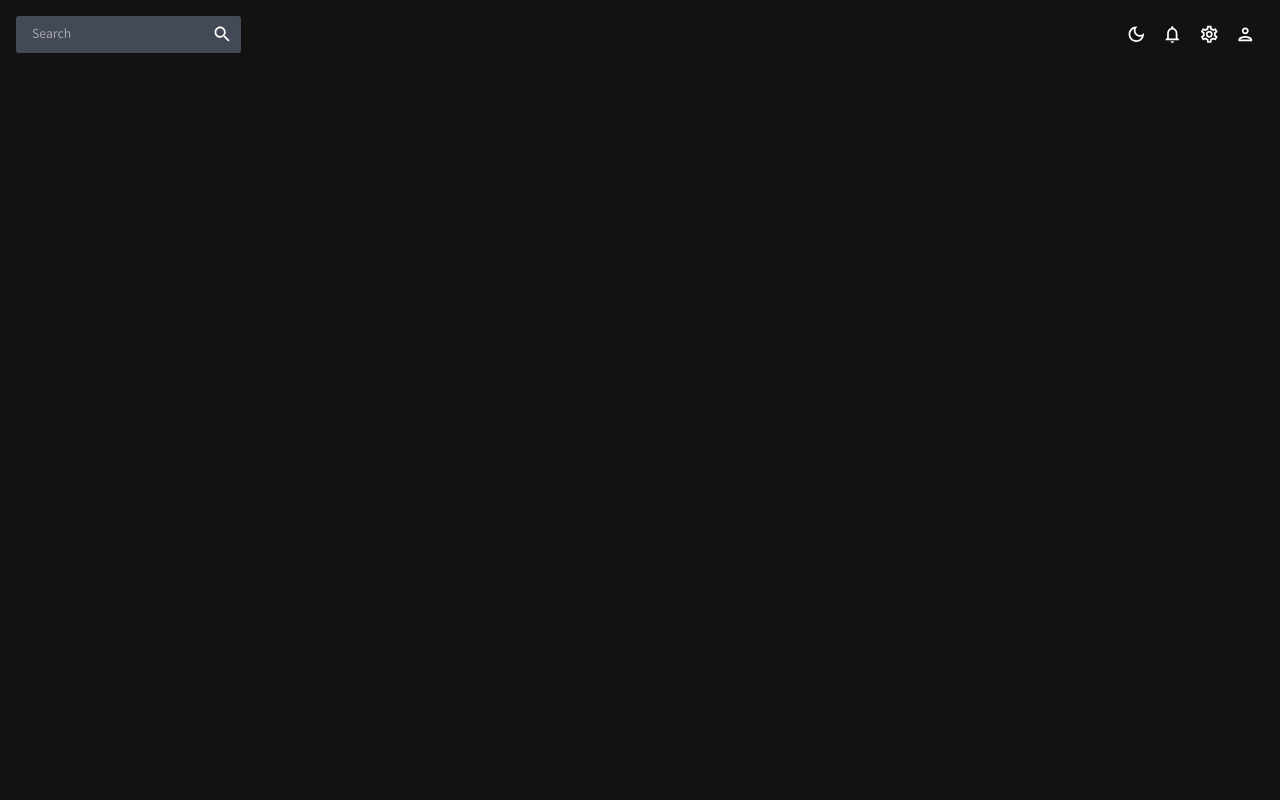
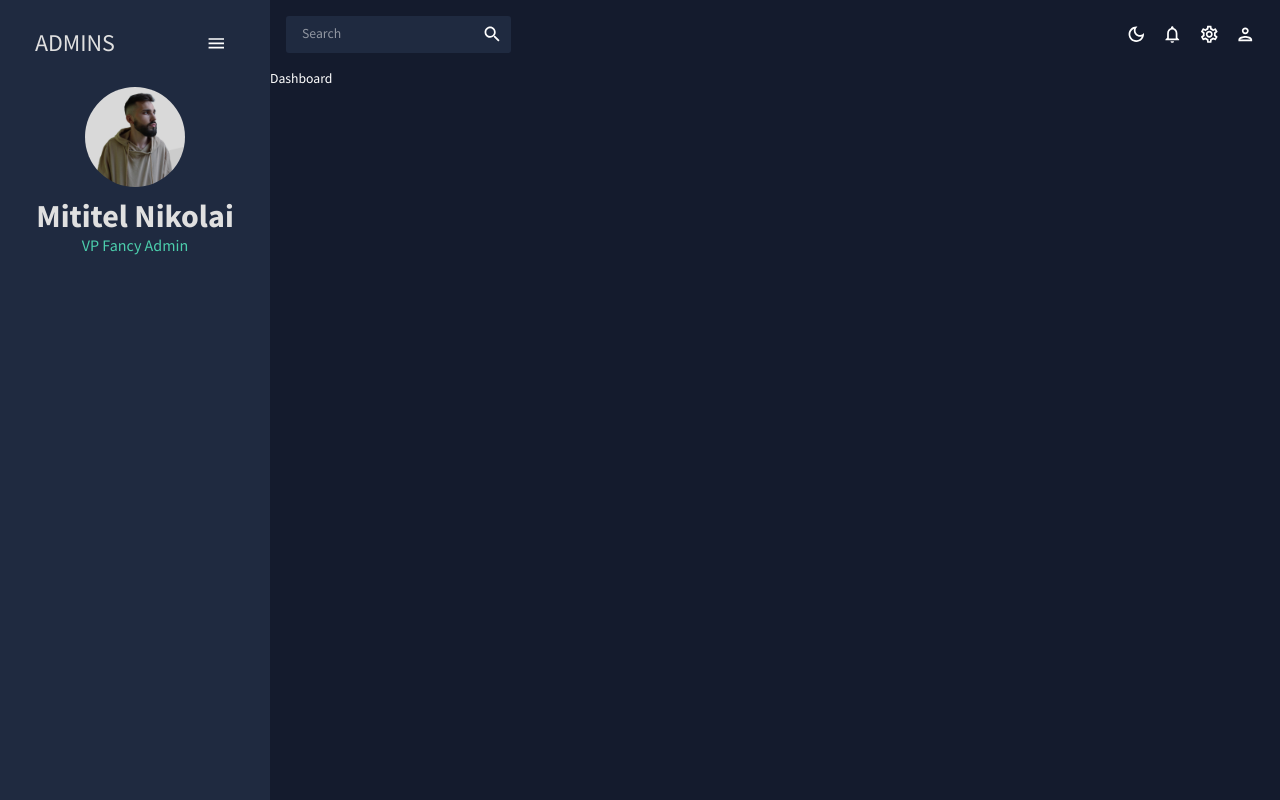
Before and after one commit to MititelNikolai/react-admin-dashboard, a React (Create React App) app: page / in a window 1280 px wide. Built offline with nearby package versions, Linux system fonts and the light colour scheme.

Commit message:
Minor changes and SideBar

```diff
--- a/src/App.js
+++ b/src/App.js
@@ -1,6 +1,20 @@
 import { ColorModeContext, useMode } from './theme'
 import { CssBaseline, ThemeProvider } from '@mui/material'
+import { Routes, Route } from 'react-router-dom'
 import TopBar from './scenes/global/TopBar'
+import Sidebar from './scenes/global/SideBar'
+import Dashboard from './scenes/dashboard/'
+//import Team from './scenes/team/'
+//import Invoices from './scenes/invoices/'
+//import Contacts from './scenes/contacts/'
+//import Bar from './scenes/bar/'
+//import Form from './scenes/form/'
+//import Line from './scenes/line/'
+//import Pie from './scenes/pie/'
+//import FAQ from './scenes/faq/'
+//import Geography from './scenes/geography/'
+//import Calendar from './scenes/calendar/'
+
 function App() {
 	const [theme, colorMode] = useMode()
 
@@ -9,8 +23,22 @@
 			<ThemeProvider theme={theme}>
 				<CssBaseline />
 				<div className='app'>
+					<Sidebar />
 					<main className='content'>
 						<TopBar />
+						<Routes>
+							<Route path='/' element={<Dashboard />} />
+							{/*<Route path='/team' element={<Team />} />
+							<Route path='/contacts' element={<Contacts />} />
+							<Route path='/invoices' element={<Invoices />} />
+							<Route path='/form' element={<Form />} />
+							<Route path='/bar' element={<Bar />} />
+							<Route path='/pie' element={<Pie />} />
+							<Route path='/line' element={<Line />} />
+							<Route path='/faq' element={<FAQ />} />
+							<Route path='/geography' element={<Geography />} />
+							<Route path='/calendar' element={<Calendar />} />*/}
+						</Routes>
 					</main>
 				</div>
 			</ThemeProvider>
--- a/src/scenes/global/SideBar.jsx
+++ b/src/scenes/global/SideBar.jsx
@@ -1,7 +1,106 @@
-import React from 'react'
+import React, { useState } from 'react'
+import { ProSidebar, Menu, MenuItem } from 'react-pro-sidebar'
+import 'react-pro-sidebar/dist/css/styles.css'
+import { Box, IconButton, Typography, useTheme } from '@mui/material'
+import { Link } from 'react-router-dom'
+import { tokens } from '../../theme'
+import HomeOutlinedIcon from '@mui/icons-material/HomeOutlined'
+import PeopleOutlinedIcon from '@mui/icons-material/PeopleOutlined'
+import ContactsOutlinedIcon from '@mui/icons-material/ContactsOutlined'
+import ReceiptOutlinedIcon from '@mui/icons-material/ReceiptOutlined'
+import PersonOutlinedIcon from '@mui/icons-material/PersonOutlined'
+import CalendarTodayOutlinedIcon from '@mui/icons-material/CalendarTodayOutlined'
+import HelpOutlinedIcon from '@mui/icons-material/HelpOutlined'
+import BarChartOutlinedIcon from '@mui/icons-material/BarChartOutlined'
+import PieChartOutlineOutlinedIcon from '@mui/icons-material/PieChartOutlineOutlined'
+import TimelineOutlinedIcon from '@mui/icons-material/TimelineOutlined'
+import MenuOutlinedIcon from '@mui/icons-material/MenuOutlined'
+import MapOutlinedIcon from '@mui/icons-material/MapOutlined'
 
 const SideBar = () => {
-	return <div>SideBar</div>
+	const theme = useTheme()
+	const colors = tokens(theme.palette.mode)
+	const [isCollapsed, setIsCollapsed] = useState(false)
+	const [selected, setSelected] = useState('Dashboard')
+
+	return (
+		<Box
+			sx={{
+				'& .pro-sidebar-inner': {
+					backgroundColor: `${colors.primary[400]} !important`,
+				},
+				'& .pro-icon-wrapper': {
+					backgroundColor: 'transparent !important',
+				},
+				'& .pro-inner-item': {
+					padding: '5px 35px 5px 20px !important',
+				},
+				'& .pro-inner-item:hover': {
+					color: '#868dfb !important',
+				},
+				'& .pro-menu-item.active': {
+					color: '#6870fa !important',
+				},
+			}}
+		>
+			<ProSidebar collapsed={isCollapsed}>
+				<Menu iconShape='square'>
+					{/*LOGO AND MENU ICON*/}
+					<MenuItem
+						onClick={() => setIsCollapsed(!isCollapsed)}
+						icon={isCollapsed ? <MenuOutlinedIcon /> : undefined}
+						style={{
+							margin: '10px 0 20px 0',
+							color: colors.grey[100],
+						}}
+					>
+						{!isCollapsed && (
+							<Box
+								display='flex'
+								justifyContent='space-between'
+								alignItems='center'
+								ml='15px'
+							>
+								<Typography variant='h3' color={colors.grey[100]}>
+									ADMINS
+								</Typography>
+								<IconButton onClick={() => setIsCollapsed(!isCollapsed)}>
+									<MenuOutlinedIcon />
+								</IconButton>
+							</Box>
+						)}
+					</MenuItem>
+					{/*USER*/}
+					{!isCollapsed && (
+						<Box mb='25px'>
+							<Box display='flex' justifyContent='center' alignItems='center'>
+								<img
+									alt='profile-user'
+									width='100px'
+									height='100px'
+									src={'../../assets/user.jpg'}
+									style={{ cursor: 'pointer', borderRadius: '50%' }}
+								/>
+							</Box>
+							<Box textAlign='center'>
+								<Typography
+									variant='h2'
+									color={colors.grey[100]}
+									fontWeight='bold'
+									sx={{ m: '10px 0 0 0' }}
+								>
+									Mititel Nikolai
+								</Typography>
+								<Typography variant='h5' color={colors.greenAccent[500]}>
+									VP Fancy Admin
+								</Typography>
+							</Box>
+						</Box>
+					)}
+				</Menu>
+			</ProSidebar>
+		</Box>
+	)
 }
 
 export default SideBar
--- a/src/theme.js
+++ b/src/theme.js
@@ -1,7 +1,7 @@
 import { createContext, useState, useMemo } from 'react'
 import { createTheme } from '@mui/material/styles'
 
-//color design tokens
+// color design tokens export
 export const tokens = mode => ({
 	...(mode === 'dark'
 		? {
@@ -20,7 +20,7 @@
 					100: '#d0d1d5',
 					200: '#a1a4ab',
 					300: '#727681',
-					400: '#434957',
+					400: '#1F2A40',
 					500: '#141b2d',
 					600: '#101624',
 					700: '#0c101b',
@@ -77,9 +77,9 @@
 					100: '#040509',
 					200: '#080b12',
 					300: '#0c101b',
-					400: '#f2f0f0',
+					400: '#f2f0f0', // manually changed
 					500: '#141b2d',
-					600: '#434957',
+					600: '#1F2A40',
 					700: '#727681',
 					800: '#a1a4ab',
 					900: '#d0d1d5',
@@ -120,8 +120,7 @@
 		  }),
 })
 
-//mui theme settings
-
+// mui theme settings
 export const themeSettings = mode => {
 	const colors = tokens(mode)
 	return {
@@ -129,39 +128,37 @@
 			mode: mode,
 			...(mode === 'dark'
 				? {
+						// palette values for dark mode
 						primary: {
 							main: colors.primary[500],
 						},
 						secondary: {
 							main: colors.greenAccent[500],
 						},
-						natural: {
+						neutral: {
 							dark: colors.grey[700],
 							main: colors.grey[500],
 							light: colors.grey[100],
 						},
-						backgroundColor: {
-							default: {
-								main: colors.primary[500],
-							},
+						background: {
+							default: colors.primary[500],
 						},
 				  }
 				: {
+						// palette values for light mode
 						primary: {
 							main: colors.primary[100],
 						},
 						secondary: {
 							main: colors.greenAccent[500],
 						},
-						natural: {
+						neutral: {
 							dark: colors.grey[700],
 							main: colors.grey[500],
 							light: colors.grey[100],
 						},
-						backgroundColor: {
-							default: {
-								main: '#fcfcfc',
-							},
+						background: {
+							default: '#fcfcfc',
 						},
 				  }),
 		},
@@ -197,13 +194,13 @@
 }
 
 // context for color mode
-
 export const ColorModeContext = createContext({
 	toggleColorMode: () => {},
 })
 
 export const useMode = () => {
 	const [mode, setMode] = useState('dark')
+
 	const colorMode = useMemo(
 		() => ({
 			toggleColorMode: () =>
```
Also changed, not shown: public/assets/user.jpg (added).
